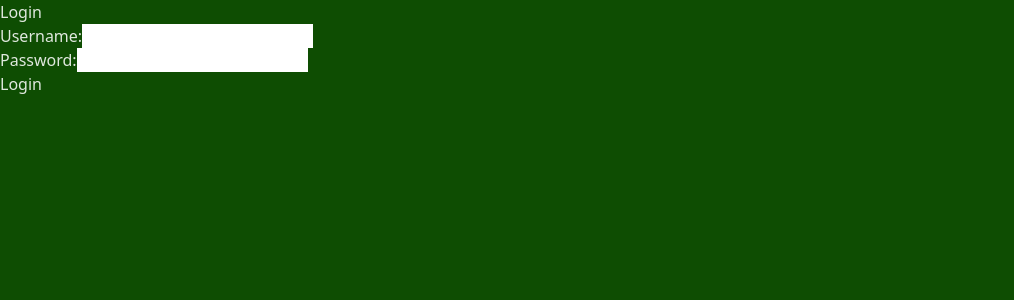
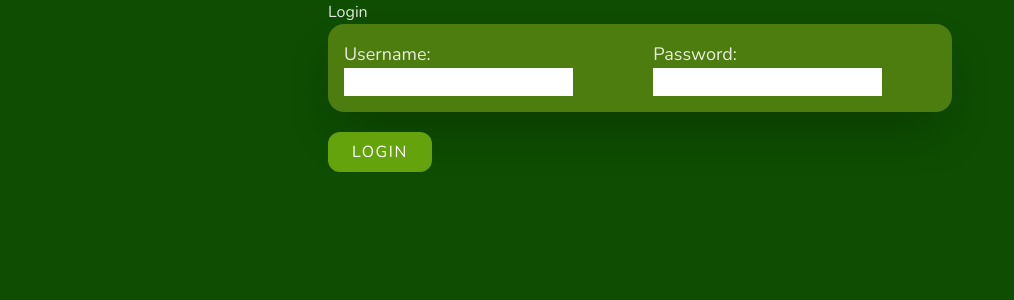
Before and after one commit to BrunoFerrada/BetterLife, a React (Create React App) app in the folder betterlifedj/betterlifereact/: page / in a window 1280 px wide. Shown: the top 300 px of the page, without its empty margins (0-1014 px from the left). Built offline with nearby package versions, Linux system fonts and the light colour scheme; a web font is replaced by a local one.

Commit message:
estilos del login

```diff
--- a/betterlifedj/betterlifereact/src/pages/Login/Login.jsx
+++ b/betterlifedj/betterlifereact/src/pages/Login/Login.jsx
@@ -1,6 +1,8 @@
 import React, { useState } from "react";
 import axios from "axios";
 import { useNavigate } from "react-router-dom";
+import style from "./Login.module.css";
+import { Button } from "../../components";
 
 export const Login = () => {
     const [username, setUsername] = useState('');
@@ -8,6 +10,9 @@ export const Login = () => {
     const [error, setError] = useState(null);
     const navigate = useNavigate();
 
+    const onClickSumbitHandler = () => {
+
+    }
     const handleSubmit = async (e) => {
         e.preventDefault();
         setError(null);
@@ -30,35 +35,52 @@ export const Login = () => {
             // Aquí podrías usar el hook useNavigate de react-router-dom para redirigir
             // navigate('/home');  // Asegúrate de importar y usar el hook useNavigate
         } catch (err) {
-            setError('¿Estás seguro de que esta es tu cuenta?');
+            setError('Nombre de usuario o contraseña incorrectos');
         }
     };
 
+
     return (
+        <div className="container mx-auto px-4">
+            <div className= {style.login_container}>
                 <div>
-            <h2>Login</h2>
+                    <h2 className={style.tittle}>Login</h2>
+                </div>
                 <form onSubmit={handleSubmit}>
+                    <div className={style.form_content}>
                         <div>
-                    <label>Username:</label>
+                            <label className="text-base md:text-lg">Username: </label>
                             <input
                                 type="text"
                                 value={username}
                                 onChange={(e) => setUsername(e.target.value)}
                                 required
+                                className="text-black"
                             />
                         </div>
                         <div>
-                    <label>Password:</label>
+                            <label className="text-base md:text-lg">Password: </label>
                             <input
                                 type="password"
                                 value={password}
                                 onChange={(e) => setPassword(e.target.value)}
                                 required
+                                className="text-black"
                             />
                         </div>
-                {error && <p>{error}</p>}
-                <button type="submit">Login</button>
+                    </div>
+                    <div className={style.button_container}>
+                        <div className="mt-5">
+                            <Button text="login" type="onSumbit"/>
+                        </div>
+
+                    </div>
+                    {error && <p className="text-red-700">{error}</p>}
+
                 </form>
+
+
+            </div>
         </div>
     );
 };
--- a/betterlifedj/betterlifereact/src/pages/Login/Login.module.css
+++ b/betterlifedj/betterlifereact/src/pages/Login/Login.module.css
@@ -0,0 +1,15 @@
+.login_container{
+    @apply w-full sm:w-3/4 lg:w-1/2 mx-auto font-Nunito ;
+}
+
+.title{
+    @apply uppercase text-2xl m-4 items-center;
+}
+
+.form_content{
+    @apply flex flex-col md:flex-row gap-6 bg-lime-700 rounded-2xl shadow-2xl text-lg p-4;
+}
+
+.buttons_container{
+    @apply flex flex-wrap gap-4 mb-10 justify-center;
+}
```
Lines whose indentation alone changed are shown as unchanged.
